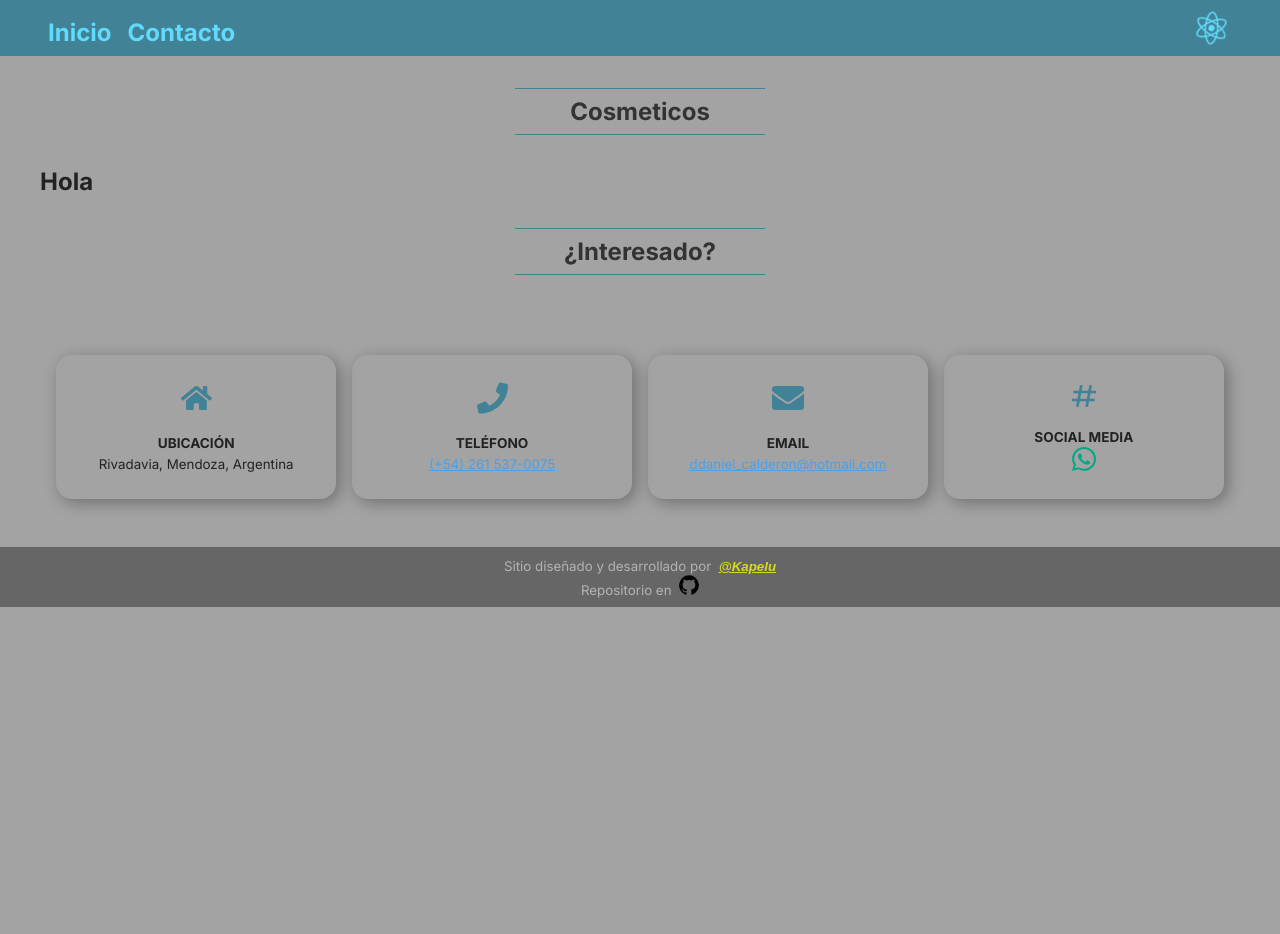
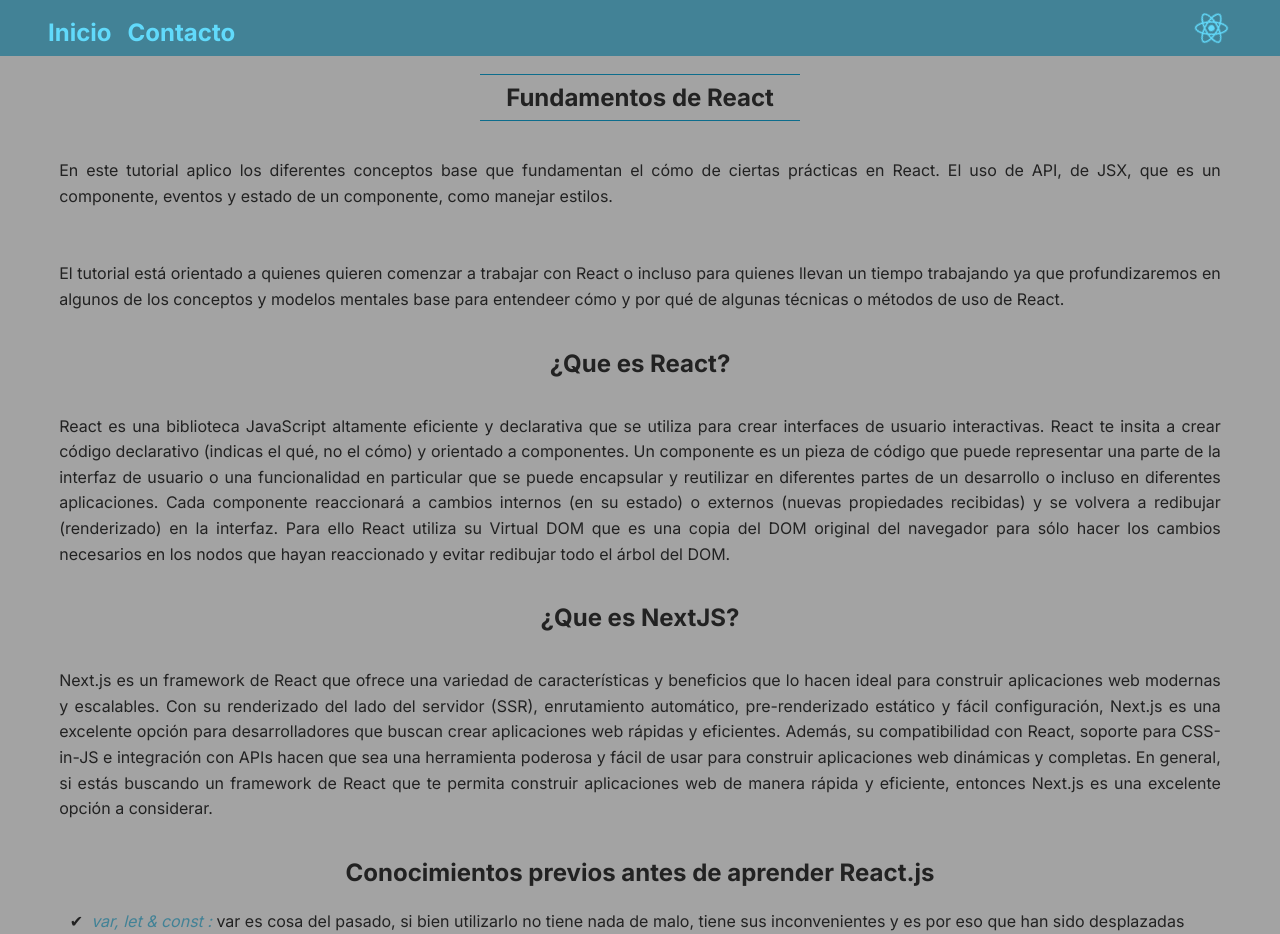
Before and after one commit to Kapelu/script-bash, a Next.js app: page / in a window 1280 px wide. Shown: the top 934 px of the page. Before the commit the page ends 800 px from the top, so only its background shows below. Built offline with nearby package versions, Linux system fonts and the light colour scheme.

Commit message:
Update 29-08-2023

```diff
--- a/app/component/Header/Header.jsx
+++ b/app/component/Header/Header.jsx
@@ -69,10 +69,10 @@
 				<div className='logo'>
 					<Link
 						className='link'
-						href='/'
+						href='https://react.dev/'
 						target='_blank'
 						rel='noopener noreferrer preload'
-						as='/'
+						as='https://react.dev/'
 					>
 						<Image
 							src={Logo}
--- a/app/component/Header/header.css
+++ b/app/component/Header/header.css
@@ -57,7 +57,6 @@
 	bottom: var(--header-height);
 	width: 40%;
 	/*
-	border-radius: 0 25px 0 0;
 	height: 80%;
 	*/
 	display: flex;
@@ -66,16 +65,16 @@
 	opacity: 0;
 	pointer-events: none;
 	transition: opacity 0.5s ease;
+	& :first-child {
+		border-radius: 0 25px 0 0; /*
+		color: lime; */
+	}
 }
 
 .menu.is-active {
 	opacity: 1;
 	pointer-events: auto;
 }
-
-/* .none {
-	display: none;
-} */
 
 .menu a {
 	padding: 1rem;
@@ -90,11 +89,7 @@
 	color: var(--white-color);
 	background-color: var(--first-color);
 }
-/*
-.none {
-	display: none;
-}
- */
+
 @media screen and (min-width: 1024px) {
 	.header {
 		position: sticky;
--- a/app/inicio/page.jsx
+++ b/app/inicio/page.jsx
@@ -4,16 +4,179 @@
 export default function Inicio() {
 
 	return (
-		<article className='hero-image-cosmetica'>
-			<aside className='hero-image-opacity'>
-				<div className='container'>
-					<h2 className='section-title'>Cosmeticos</h2>
+		<>
+			<article className='home container section-inicio'>
+				<h2 className='titulo'>Fundamentos de React</h2>
 
-					<h2>Hola</h2>
+				<br />
+				<p className='texto'>
+					En este tutorial aplico los diferentes conceptos base que
+					fundamentan el cómo de ciertas prácticas en React. El uso de
+					API, de JSX, que es un componente, eventos y estado de un
+					componente, como manejar estilos.
+				</p>
+				<br />
+				<p className='texto'>
+					El tutorial está orientado a quienes quieren comenzar a
+					trabajar con React o incluso para quienes llevan un tiempo
+					trabajando ya que profundizaremos en algunos de los
+					conceptos y modelos mentales base para entendeer cómo y por
+					qué de algunas técnicas o métodos de uso de React.
+				</p>
+				<br />
+				<h2>¿Que es React?</h2>
+				<br />
+				<p className='texto'>
+					React es una biblioteca JavaScript altamente eficiente y
+					declarativa que se utiliza para crear interfaces de usuario
+					interactivas. React te insita a crear código declarativo
+					(indicas el qué, no el cómo) y orientado a componentes. Un
+					componente es un pieza de código que puede representar una
+					parte de la interfaz de usuario o una funcionalidad en
+					particular que se puede encapsular y reutilizar en
+					diferentes partes de un desarrollo o incluso en diferentes
+					aplicaciones. Cada componente reaccionará a cambios internos
+					(en su estado) o externos (nuevas propiedades recibidas) y
+					se volvera a redibujar (renderizado) en la interfaz. Para
+					ello React utiliza su Virtual DOM que es una copia del DOM
+					original del navegador para sólo hacer los cambios
+					necesarios en los nodos que hayan reaccionado y evitar
+					redibujar todo el árbol del DOM.
+				</p>
+				<br />
+				<h2>¿Que es NextJS?</h2>
+				<br />
+				<p className='texto'>
+					Next.js es un framework de React que ofrece una variedad de
+					características y beneficios que lo hacen ideal para
+					construir aplicaciones web modernas y escalables. Con su
+					renderizado del lado del servidor (SSR), enrutamiento
+					automático, pre-renderizado estático y fácil configuración,
+					Next.js es una excelente opción para desarrolladores que
+					buscan crear aplicaciones web rápidas y eficientes. Además,
+					su compatibilidad con React, soporte para CSS-in-JS e
+					integración con APIs hacen que sea una herramienta poderosa
+					y fácil de usar para construir aplicaciones web dinámicas y
+					completas. En general, si estás buscando un framework de
+					React que te permita construir aplicaciones web de manera
+					rápida y eficiente, entonces Next.js es una excelente opción
+					a considerar.
+				</p>
+				<br />
+				<h2>
+					Conocimientos previos antes de aprender React.js
+				</h2>
+				<ul className='lista'>
+					<li>
+						<i>var, let & const :</i> var es cosa del pasado, si
+						bien utilizarlo no tiene nada de malo, tiene sus
+						inconvenientes y es por eso que han sido desplazadas por
+						let y const.
+					</li>
+					<li>
+						<i>Scope de JS :</i> El scope de una variable hace
+						referencia al lugar donde esta va a vivir , o podrá ser
+						accesible.
+					</li>
+					<li>
+						<i>Template Strings :</i> Son plantillas que nos permiten
+						incrustar uso de expresiones (prácticamente concatenar
+						para obtener un string)
+					</li>
+					<li>
+						<i>Funciones - function declaration :</i> Estas funciones
+						tienen la característica de que pueden ser llamadas sin
+						importar el orden que tengan dentro del código.
+					</li>
+					<li>
+						<i>Funciones - function expression :</i> Para este caso,
+						la sintaxis es distinta. Ya que se guarda la función
+						dentro de una variable. ¿Cual es la diferencia? Que no
+						podemos invocar a la variable (que contiene a la
+						función) antes de que esta sea declarada
+					</li>
+					<li>
+						<i>Funciones flecha - Arrow functions :</i> Estas
+						funciones cumplen la misma función que las de JS, sus
+						ventajas: una sintaxis más corta y mas fácil de
+						leer/comprender.
+					</li>
+					<li>
+						<i>Operador condicional (ternario) :</i> El operador
+						condicional (ternario) es el único operador en
+						JavaScript que tiene tres operandos. Este operador se
+						usa con frecuencia como atajo para la instrucción if.
+					</li>
+					<li>
+						<i>Object literal :</i> Un objeto es una colección de
+						datos relacionados y/o funcionalidad En javascript
+						podemos asociar una variable con distintos atributos.
+					</li>
+					<li>
+						<i>Parámetros predeterminados (default values) :</i> En
+						JavaScript puedes proporcionar valores por defecto a los
+						parámetros de una función en caso que no se le pase
+						ningún argumento.
+					</li>
+					<li>
+						<i>Object constructor :</i> Al igual que object literal,
+						permite crear objetos con distintas propiedades, la
+						diferencia es que este objeto es dinámico, es decir,
+						crear varios objetos que tengan los mismos atributos
+						pero distintos valores.
+					</li>
+					<li>
+						<i>Spread Operator :</i> Esta expresión permite hacer una
+						copia de una variable. Pero, la copia no se hace por
+						referencia. Por lo que son datos totalmente
+						independientes entre sí, asegurando una consistencia de
+						datos en el código.
+					</li>
+					<li>
+						<i>Métodos de Array :</i> Saber manipular arreglos en
+						JavaScript es básico para considerar que se domina. Cada
+						método realiza una operación en concreto y devuelve
+						diferentes tipos de datos.
+					</li>
+					<li>
+						<i>Síncrono vs Asíncrono :</i> Javascript = Asincrono
+						Antes de seguir, vienen cosas que dependen saber lo
+						siguiente: que Javascript es asíncrono y concurrente
+					</li>
+					<li>
+						<i>Callbacks :</i> Una función de callback es una función
+						que se pasa a otra función como un argumento, que luego
+						se invoca dentro de la función externa para completar
+						algún tipo de rutina o acción.
+					</li>
+					<li>
+						<i>Promesas :</i> Es un objeto que representa la
+						terminación o el fracaso de una operación asíncrona. Es
+						decir, se ejecuta una serie de instrucciones, y,
+						dependiendo de los resultados que se computen. Recibimos
+						el dato que esperamos (terminación) o el fracaso (error
+						de lo que sucedió). Son útiles cuando queremos hacer un
+						comportamiento sincrono y evitar el callback hell.
+					</li>
+					<li>
+						<i>Async/Await :</i> Esta funcionalidad es algo reciente, no
+						llegó para remplazar a las promesas, si no a
+						complementarlas trabajando en conjunto. ¿Qué es
+						Async/Await? Estas características, básicamente, actúan
+						como azúcar sintáctico, haciendo el código asíncrono
+						fácil de escribir y leer más tarde. Hacen que el código
+						asíncrono se parezca más al código síncrono de la vieja
+						escuela, por lo que merece la pena aprenderlo.
+					</li>
 
-
-				</div>
-			</aside>
-		</article>
+					<li>
+						<i>Destructuración :</i> es
+						una expresión de JavaScript que permite extraer valores
+						de Arrays o propiedades de objetos en distintas
+						variables.
+					</li>
+				</ul>
+			</article>
+		</>
 	)
 }
--- a/app/inicio/style.css
+++ b/app/inicio/style.css
@@ -1,53 +1,41 @@
-.contact-card {
-	border-radius: 1rem;
-	margin: 1rem auto;
-	padding: 1rem;
-	width: 100%;
-	height: 144px;
+.home {
 	display: flex;
-	flex-direction: column;
-	justify-content: space-around;
+	flex-flow: column nowrap;
+	justify-content: center;
 	align-items: center;
 }
-.cosmetics-cards {
-	display: grid;
-	grid-template-columns: repeat(auto-fit, minmax(15rem, 1fr)/* 1, 1fr */);
-	gap: 2rem;
-}
-.contact-card > svg {
-	width: 2rem;
-	height: 2rem;
-	fill: var(--second-color);
+
+.titulo {
+	border-top: thin solid #0d6d8c;
+	border-bottom: thin solid #0d6d8c;
+	margin: 0.1rem auto;
+	width: 320px;
+	padding: 0.5rem 1rem;
+	text-align: center;
 }
 
-.contact-card > small {
-	margin-top: -1rem;
+.lista {
+	padding-left: 1.5rem;
+	padding-right: 1.5rem;
+	list-style: '✔';
 }
 
-.section {
-	padding: 2rem 1rem;
+.lista li {
+	text-align:left;
+	padding: 0.5rem;
 }
 
-.section-title {
-	border-top: thin solid var(--second-color);
-	border-bottom: thin solid var(--second-color);
-	margin: 2rem auto;
-	padding: 0.5rem 1rem;
-	width: 250px;
-	text-align: center;
-	color: var(--title-color);
+.lista li i{
+	color: var(--second-color);
 }
 
-.social-media a {
-	padding: 0 0.4rem;
-	text-decoration: none;
+.texto{
+	text-align: justify;
 }
 
-.social-media svg {
-	width: 1.5rem;
-	height: 1.5rem;
+.section-inicio {
+	padding: 1rem 1.2rem;
 }
-
 
 /*# ********** Versión Tablet ********** */
 @media screen and (min-width: 768px) {
```
Also changed, not shown: app/page.js (+4 -5 lines), app/carrito/page.jsx (deleted), app/carrito/style.css (deleted).
